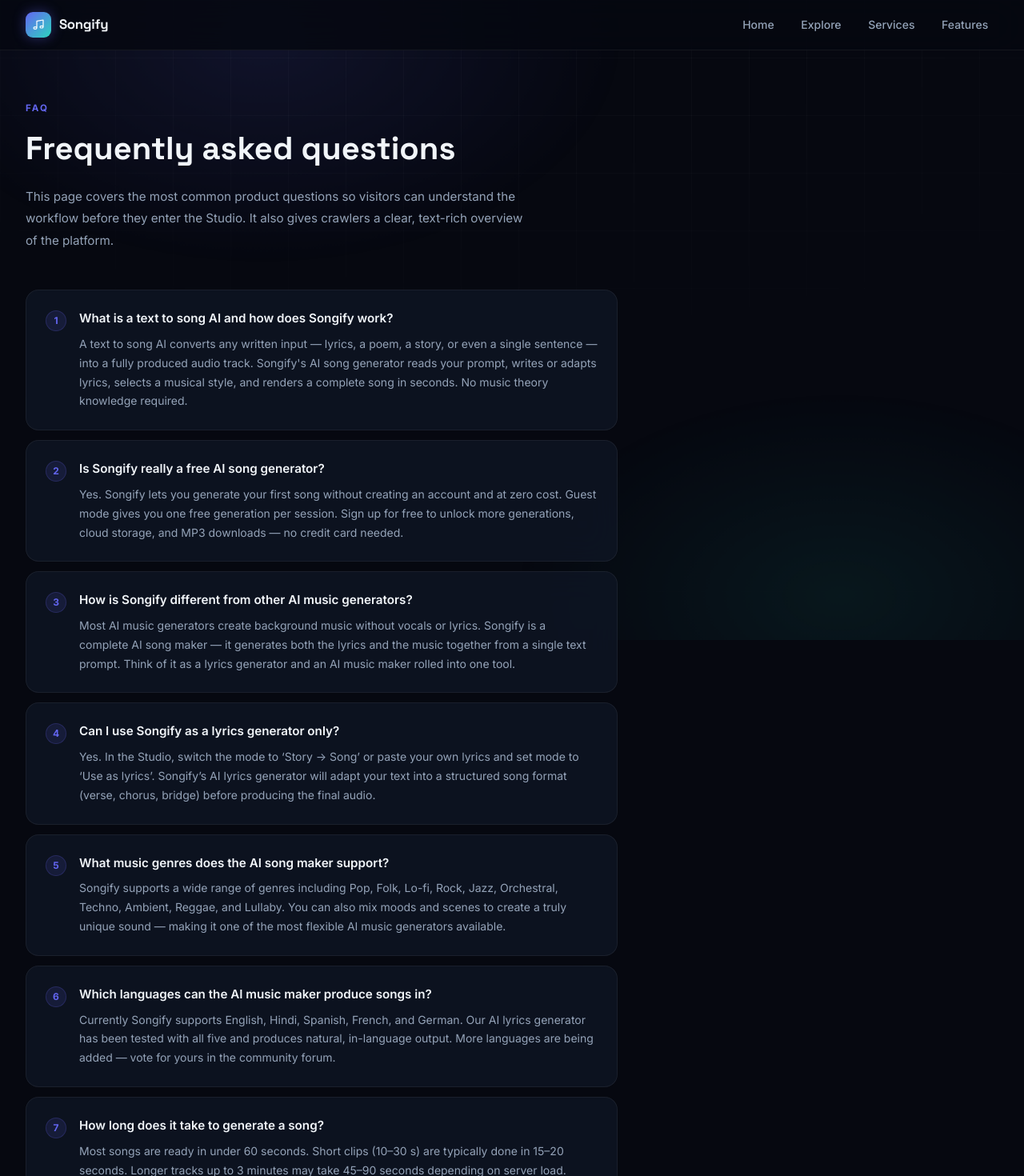
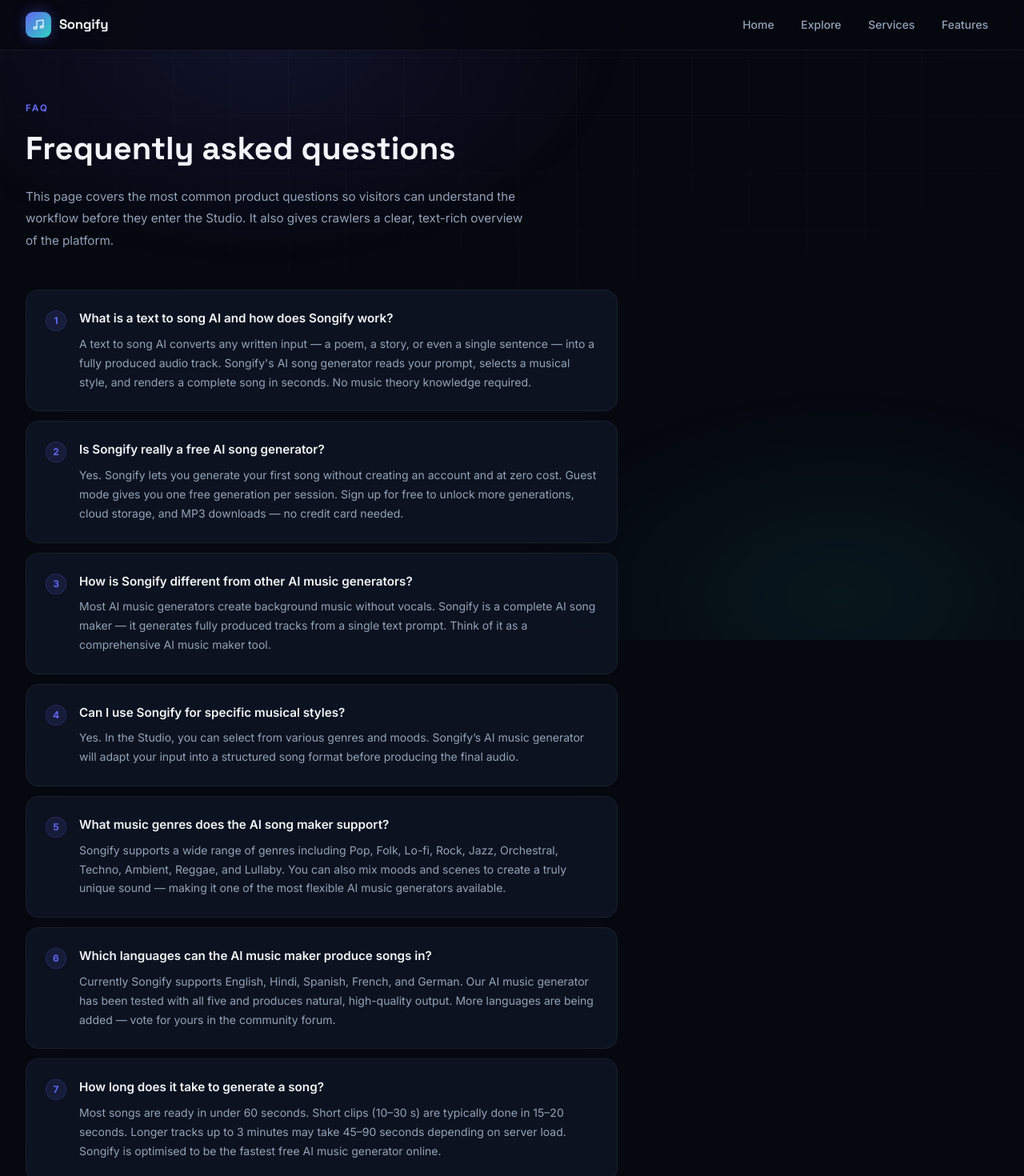
Before and after one commit to akarshrajput/ss-project, a Next.js app in the folder frontend/: page /faq in a window 1280 px wide. Shown: the top 1470 px of the page at 80% size. Built offline with nearby package versions, Linux system fonts and the light colour scheme; no server answers.

Commit message:
fix the wordings of lyrics

```diff
--- a/frontend/src/app/faq/page.tsx
+++ b/frontend/src/app/faq/page.tsx
@@ -5,14 +5,14 @@ import { buildBreadcrumbSchema, buildFaqSchema } from "@/lib/structured-data";
 
 export const metadata: Metadata = buildMetadata({
   title: "FAQ — Text to Song & AI Music Generator Questions Answered",
-  description: "Got questions about Songify? Learn how our free AI song generator turns text into songs, how the lyrics generator works, and what makes it the top AI music maker online.",
+  description: "Got questions about Songify? Learn how our free AI song generator turns text into songs, how the music generator works, and what makes it the top AI music maker online.",
   path: "/faq",
 });
 
 const faqs = [
   {
     question: "What is a text to song AI and how does Songify work?",
-    answer: "A text to song AI converts any written input — lyrics, a poem, a story, or even a single sentence — into a fully produced audio track. Songify's AI song generator reads your prompt, writes or adapts lyrics, selects a musical style, and renders a complete song in seconds. No music theory knowledge required.",
+    answer: "A text to song AI converts any written input — a poem, a story, or even a single sentence — into a fully produced audio track. Songify's AI song generator reads your prompt, selects a musical style, and renders a complete song in seconds. No music theory knowledge required.",
   },
   {
     question: "Is Songify really a free AI song generator?",
@@ -20,11 +20,11 @@ const faqs = [
   },
   {
     question: "How is Songify different from other AI music generators?",
-    answer: "Most AI music generators create background music without vocals or lyrics. Songify is a complete AI song maker — it generates both the lyrics and the music together from a single text prompt. Think of it as a lyrics generator and an AI music maker rolled into one tool.",
+    answer: "Most AI music generators create background music without vocals. Songify is a complete AI song maker — it generates fully produced tracks from a single text prompt. Think of it as a comprehensive AI music maker tool.",
   },
   {
-    question: "Can I use Songify as a lyrics generator only?",
-    answer: "Yes. In the Studio, switch the mode to \u2018Story \u2192 Song\u2019 or paste your own lyrics and set mode to \u2018Use as lyrics\u2019. Songify\u2019s AI lyrics generator will adapt your text into a structured song format (verse, chorus, bridge) before producing the final audio.",
+    question: "Can I use Songify for specific musical styles?",
+    answer: "Yes. In the Studio, you can select from various genres and moods. Songify\u2019s AI music generator will adapt your input into a structured song format before producing the final audio.",
   },
   {
     question: "What music genres does the AI song maker support?",
@@ -32,7 +32,7 @@ const faqs = [
   },
   {
     question: "Which languages can the AI music maker produce songs in?",
-    answer: "Currently Songify supports English, Hindi, Spanish, French, and German. Our AI lyrics generator has been tested with all five and produces natural, in-language output. More languages are being added — vote for yours in the community forum.",
+    answer: "Currently Songify supports English, Hindi, Spanish, French, and German. Our AI music generator has been tested with all five and produces natural, high-quality output. More languages are being added — vote for yours in the community forum.",
   },
   {
     question: "How long does it take to generate a song?",
@@ -55,8 +55,8 @@ const faqs = [
     answer: "Yes. The Songify Studio and the homepage song generator are fully responsive and work on iOS and Android browsers. The waveform player, genre controls, and download button are all touch-friendly — create AI songs from your phone anywhere, anytime.",
   },
   {
-    question: "Is Songify the top AI platform for song lyrics?",
-    answer: "Songify is built specifically for the text-to-song use case: you type, AI writes the lyrics and composes the music. Unlike generic AI writing tools, Songify understands song structure (verse, pre-chorus, chorus, bridge) and produces output that sounds like a real track — making it one of the top AI platforms for song lyrics online.",
+    question: "Is Songify the top AI platform for music creation?",
+    answer: "Songify is built specifically for the text-to-song use case: you type, AI composes the music. Unlike generic AI tools, Songify understands song structure and produces output that sounds like a real track — making it one of the top AI platforms for music generation online.",
   },
 ];
 
--- a/frontend/src/app/page.tsx
+++ b/frontend/src/app/page.tsx
@@ -10,24 +10,21 @@ import { servicePages } from "@/lib/services";
 export const metadata: Metadata = buildMetadata({
   title: "Text to Song — Free AI Song Generator | Songify",
   description:
-    "Turn any text into a song instantly. Free AI song generator — create lyrics, melodies and full songs from a prompt. The easiest AI music generator online.",
+    "Turn any text into a song instantly. Free AI song generator — create melodies and full songs from a prompt. The easiest AI music generator online.",
   path: "/",
   keywords: [
     "text to song",
     "ai song generator",
     "ai music generator",
-    "song lyrics generator",
-    "lyric generator",
     "ai song maker",
     "song maker",
     "ai music maker",
-    "lyrics generator",
+    "music generator",
     "song generator",
     "free ai music generator",
-    "ai lyrics generator",
-    "write as music",
-    "top ai platform for songs lyrics",
-    "top ai for lyrics for songs",
+    "ai song maker",
+    "top ai platform for songs",
+    "top ai for songs",
   ],
 });
 
@@ -44,9 +41,9 @@ const faqs = [
       "Yes — Songify is a free AI song generator for everyone. You can generate songs in guest mode without creating an account. Sign up for free to unlock downloads, save tracks to your library, and access higher quality generation. Premium plans are available for unlimited usage and advanced features.",
   },
   {
-    question: "How does the AI lyrics generator work?",
+    question: "How does the AI music generator work?",
     answer:
-      "Our AI lyrics generator uses large language models trained on diverse song structures to craft rhyming, rhythmically-sound lyrics from your prompt. Simply describe your idea, theme, or emotion — the AI lyrics generator handles verse, chorus, and bridge structure automatically, giving you polished song lyrics in moments.",
+      "Our AI music generator uses advanced neural networks trained on diverse musical structures to craft professional-grade melodies and rhythms from your prompt. Simply describe your idea, theme, or emotion — the AI handles the composition, instrumentation, and mastering automatically, giving you polished music in moments.",
   },
   {
     question: "Can I use this as a rap generator?",
@@ -56,7 +53,7 @@ const faqs = [
   {
     question: "What makes this the best AI song maker?",
     answer:
-      "Songify combines an industry-leading song lyrics generator with full AI music production in one seamless platform. Unlike other tools, you get complete songs — not just lyrics. Our AI song maker handles melody, instrumentation, vocals, and mastering together, making it the top AI platform for songs and lyrics from a single prompt.",
+      "Songify combines industry-leading AI music production in one seamless platform. Unlike other tools, you get complete tracks with melody, instrumentation, and mastering together, making it the top AI platform for music from a single prompt.",
   },
 ];
 
@@ -68,10 +65,10 @@ const features = [
         <path d="M12 20h9" /><path d="M16.5 3.5a2.121 2.121 0 0 1 3 3L7 19l-4 1 1-4L16.5 3.5z" />
       </svg>
     ),
-    title: "Song Lyrics Generator",
-    desc: "Describe any mood, theme, or storyline and our song lyrics generator writes polished verses, choruses, and bridges instantly — ready to record or share.",
+    title: "AI Music Maker",
+    desc: "Describe any mood, theme, or storyline and our AI music maker composes professional-grade tracks instantly — ready to use in your projects.",
     accent: "#6366f1",
-    keyword: "song lyrics generator",
+    keyword: "ai music maker",
   },
   {
     icon: (
@@ -90,10 +87,10 @@ const features = [
         <path d="M9 18V5l12-2v13" /><circle cx="6" cy="18" r="3" /><circle cx="18" cy="16" r="3" />
       </svg>
     ),
-    title: "Lyric Generator for Every Genre",
-    desc: "From pop and R&B to country, rap, and EDM — our lyric generator adapts its style, vocabulary, and rhyme scheme to match your chosen genre perfectly.",
+    title: "AI Song Maker for Every Genre",
+    desc: "From pop and R&B to country, rap, and EDM — our AI song maker adapts its style, instruments, and rhythm to match your chosen genre perfectly.",
     accent: "#a855f7",
-    keyword: "lyric generator",
+    keyword: "ai song maker",
   },
   {
     icon: (
@@ -125,7 +122,7 @@ const steps = [
   {
     num: "03",
     title: "Get Your Song",
-    desc: "In seconds, receive a fully produced song complete with AI-generated lyrics and music. Download it, share it, or regenerate with tweaks — completely free to try.",
+    desc: "In seconds, receive a fully produced song. Download it, share it, or regenerate with tweaks — completely free to try.",
     accent: "#a855f7",
   },
 ];
@@ -170,14 +167,14 @@ export default async function Home() {
       description: "Free tier available. No credit card required.",
     },
     description:
-      "Songify is a free AI song generator and AI music maker that turns any text prompt into a complete song with lyrics and music. The top AI platform for songs and lyrics.",
+      "Songify is a free AI song generator and AI music maker that turns any text prompt into a complete track. The top AI platform for music generation.",
     featureList: [
       "Text to song conversion",
-      "AI lyrics generator",
-      "Song lyrics generator",
+      "AI music maker",
+      "AI song maker",
       "Free AI music generator",
-      "AI song maker",
-      "Lyric generator",
+      "AI song generator",
+      "Music maker",
       "Multiple genre support",
       "Instant audio download",
     ],
@@ -241,12 +238,12 @@ export default async function Home() {
           with AI
         </h1>
 
-        {/* Subheading — naturally includes "ai song generator" + "lyrics generator" */}
+        {/* Subheading — naturally includes "ai song generator" + "ai music maker" */}
         <p
           className="fade-up-delay-2 mt-6 text-lg leading-8 max-w-2xl mx-auto"
           style={{ color: "var(--text-secondary)" }}
         >
-          Songify is the most powerful <strong style={{ color: "var(--text-primary)" }}>ai song generator</strong> online — paste any idea and our AI writes the music and lyrics for you. The only <strong style={{ color: "var(--text-primary)" }}>song generator</strong> that produces a full, production-ready track in seconds.
+          Songify is the most powerful <strong style={{ color: "var(--text-primary)" }}>ai song generator</strong> online — paste any idea and our AI writes the music for you.
         </p>
 
         {/* ─── Quick Generate input — the tool IS the CTA ────────────── */}
@@ -453,7 +450,7 @@ export default async function Home() {
             {[
               { val: "50,000+", label: "Songs Generated", sub: "using our free ai song generator" },
               { val: "120+ Genres", label: "Supported Styles", sub: "from pop to classical to rap" },
-              { val: "4.8 / 5", label: "Average Rating", sub: "top ai for lyrics for songs" },
+              { val: "4.8 / 5", label: "Average Rating", sub: "top ai platform for music" },
             ].map((stat) => (
               <div key={stat.val}>
                 <p
--- a/frontend/src/components/site-footer.tsx
+++ b/frontend/src/components/site-footer.tsx
@@ -49,7 +49,7 @@ export function SiteFooter() {
             </span>
           </Link>
           <p style={{ fontSize: "0.83rem", color: "var(--text-muted)", lineHeight: 1.8, maxWidth: 240 }}>
-            Songify is the leading <strong style={{ color: "var(--text-secondary)" }}>ai song generator</strong> and <strong style={{ color: "var(--text-secondary)" }}>ai music generator</strong> for creators of every level. Use our <strong style={{ color: "var(--text-secondary)" }}>song maker</strong> and <strong style={{ color: "var(--text-secondary)" }}>lyrics generator</strong> to turn any idea into a full track — free, fast, and effortlessly.
+            Songify is the leading <strong style={{ color: "var(--text-secondary)" }}>ai song generator</strong> and <strong style={{ color: "var(--text-secondary)" }}>ai music generator</strong> for creators of every level. Use our <strong style={{ color: "var(--text-secondary)" }}>song maker</strong> to turn any idea into a full track — free, fast, and effortlessly.
           </p>
         </div>
 
--- a/frontend/src/lib/seo.ts
+++ b/frontend/src/lib/seo.ts
@@ -12,18 +12,15 @@ export const siteConfig = {
     "text to song",
     "ai song generator",
     "ai music generator",
-    "song lyrics generator",
-    "lyric generator",
     "ai song maker",
     "song maker",
     "ai music maker",
-    "lyrics generator",
+    "music generator",
     "song generator",
     "free ai music generator",
-    "ai lyrics generator",
-    "write as music",
-    "top ai platform for songs lyrics",
-    "top ai for lyrics for songs",
+    "ai song maker",
+    "top ai platform for songs",
+    "top ai for songs",
     "text to audio",
     "text to speech",
     "voice generation",
```
